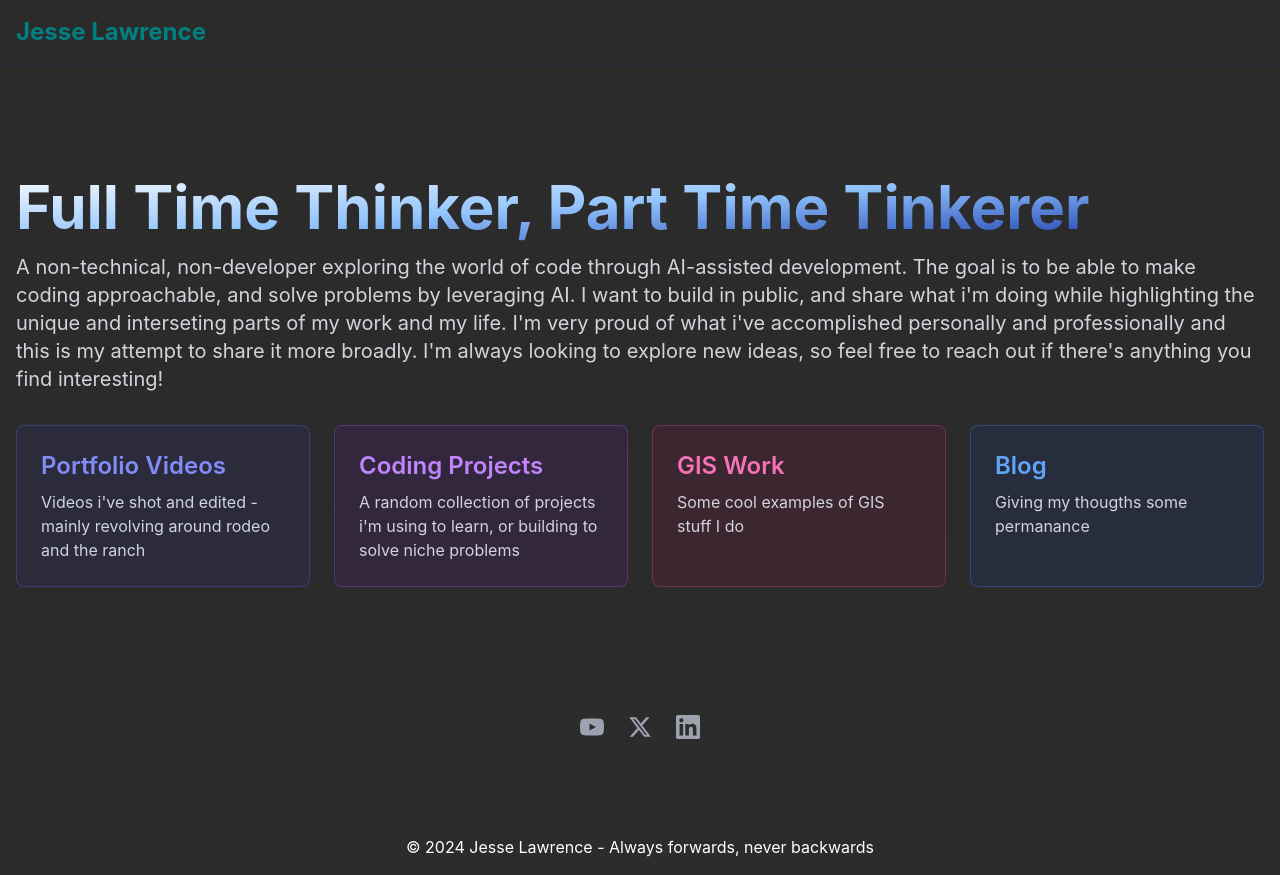
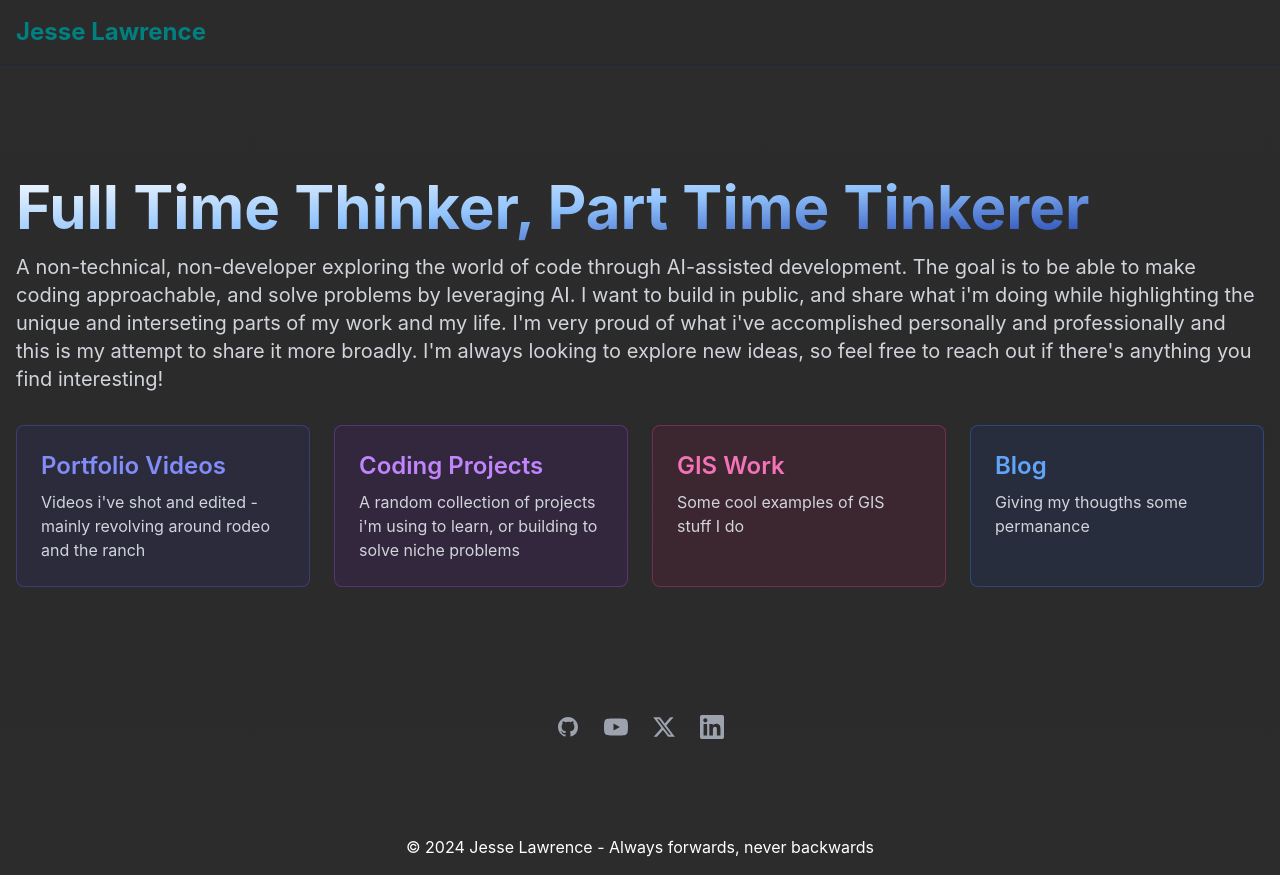
Before and after one commit to lawrencejesse/JesseNextJSPortfolioV1, a Next.js app: page / in a window 1280 px wide. Built offline with nearby package versions, Linux system fonts and the light colour scheme.

Commit message:
pretty basic working portfolio website - everything is working except the blog

```diff
--- a/components/layout/MainLayout.tsx
+++ b/components/layout/MainLayout.tsx
@@ -16,6 +16,17 @@
 
           {/* Social Links */}
           <div className="flex justify-center space-x-6 py-12">
+            <a
+              href="https://github.com/lawrencejesse"
+              target="_blank"
+              rel="noopener noreferrer"
+              className="text-gray-400 hover:text-primary transition-colors"
+            >
+              <svg className="w-6 h-6" fill="currentColor" viewBox="0 0 24 24">
+                <path fillRule="evenodd" d="M12 2C6.477 2 2 6.484 2 12.017c0 4.425 2.865 8.18 6.839 9.504.5.092.682-.217.682-.483 0-.237-.008-.868-.013-1.703-2.782.605-3.369-1.343-3.369-1.343-.454-1.158-1.11-1.466-1.11-1.466-.908-.62.069-.608.069-.608 1.003.07 1.531 1.032 1.531 1.032.892 1.53 2.341 1.088 2.91.832.092-.647.35-1.088.636-1.338-2.22-.253-4.555-1.113-4.555-4.951 0-1.093.39-1.988 1.029-2.688-.103-.253-.446-1.272.098-2.65 0 0 .84-.27 2.75 1.026A9.564 9.564 0 0112 6.844c.85.004 1.705.115 2.504.337 1.909-1.296 2.747-1.027 2.747-1.027.546 1.379.202 2.398.1 2.651.64.7 1.028 1.595 1.028 2.688 0 3.848-2.339 4.695-4.566 4.943.359.309.678.92.678 1.855 0 1.338-.012 2.419-.012 2.747 0 .268.18.58.688.482A10.019 10.019 0 0022 12.017C22 6.484 17.522 2 12 2z" clipRule="evenodd" />
+              </svg>
+            </a>
+
             <a
               href="https://www.youtube.com/@lawrencejessejames"
               target="_blank"
```
